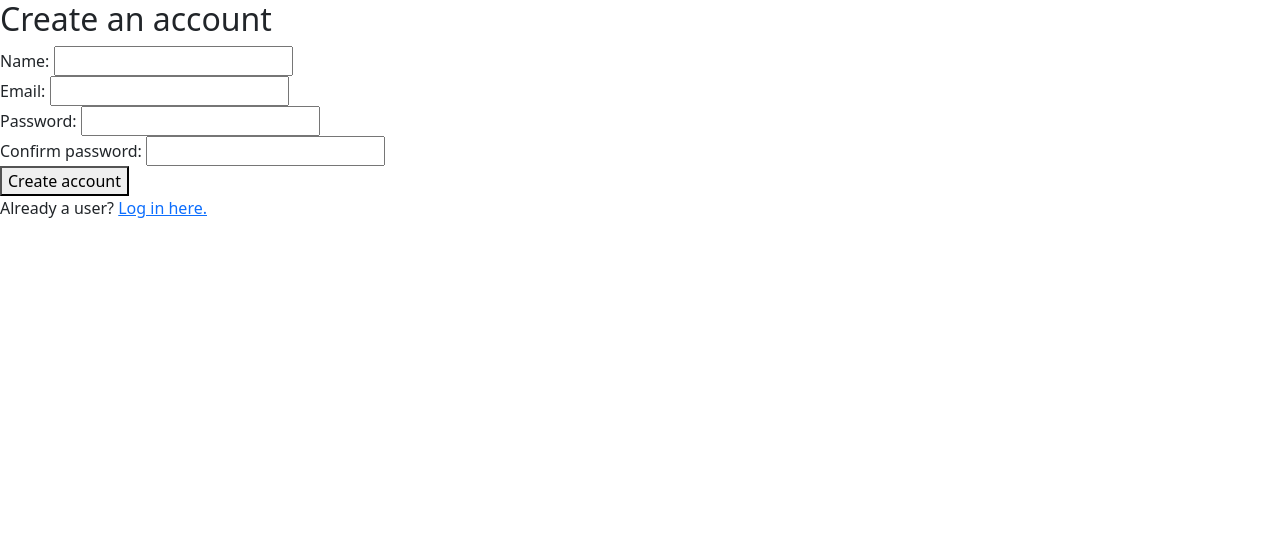
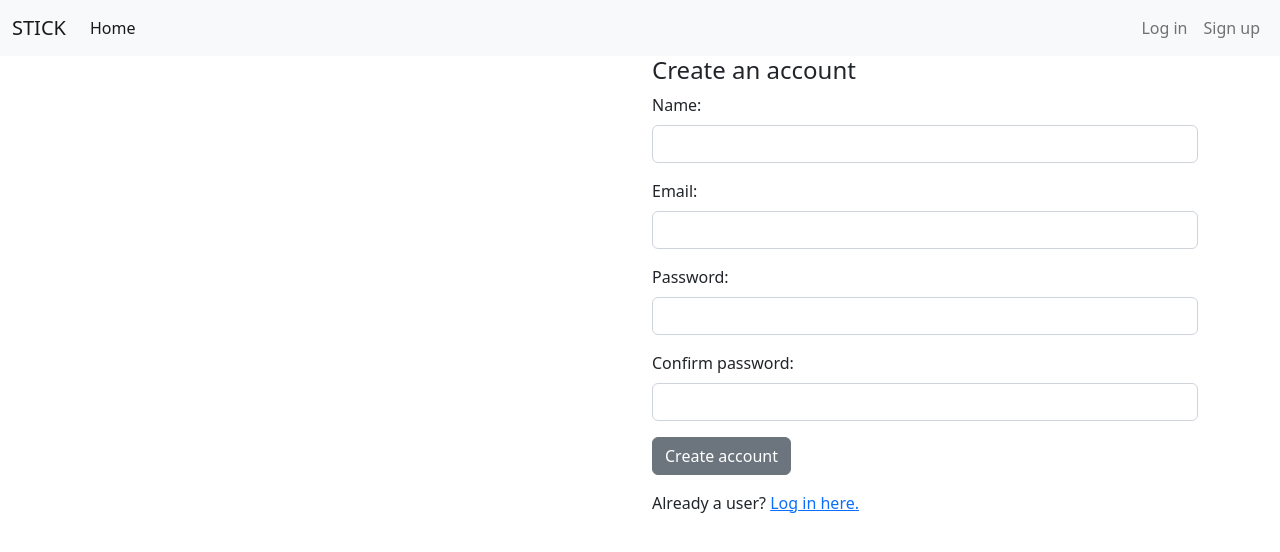
Before and after one commit to chansya/Capstone_project, a Flask app: page /signup in a window 1280 px wide. Shown: the top 552 px of the page. Run offline with Flask 2, Linux system fonts and the light colour scheme.

Commit message:
Add navbar to index, login & signup.html

```diff
--- a/templates/progress.html
+++ b/templates/progress.html
@@ -12,10 +12,8 @@
 {% block body %}
 <nav class="navbar navbar-expand-lg bg-light">
     <div class="container-fluid">
-      <a class="navbar-brand" href="#">APP NAME</a>
-      <!-- <button class="navbar-toggler" type="button" data-bs-toggle="collapse" data-bs-target="#navbarSupportedContent" aria-controls="navbarSupportedContent" aria-expanded="false" aria-label="Toggle navigation">
-        <span class="navbar-toggler-icon"></span>
-      </button> -->
+      <a class="navbar-brand" href="/progress">STICK</a>
+
       <div class="collapse navbar-collapse" id="navbarSupportedContent">
         <ul class="navbar-nav me-auto mb-2 mb-lg-0 offset-10">
           <li class="nav-item dropdown">
--- a/templates/signup.html
+++ b/templates/signup.html
@@ -2,36 +2,67 @@
 {% block title %}Sign up{% endblock %}
 
 {% block body %}
-<h2>Create an account</h2>
+
+
+
+<nav class="navbar navbar-expand-lg navbar-light bg-light">
+    <div class="container-fluid">
+        <a href="#" class="navbar-brand">STICK</a>
+        <button type="button" class="navbar-toggler" data-bs-toggle="collapse" data-bs-target="#navbarCollapse">
+            <span class="navbar-toggler-icon"></span>
+        </button>
+        <div class="collapse navbar-collapse" id="navbarCollapse">
+            <div class="navbar-nav">
+                <a href="/" class="nav-item nav-link active">Home</a>
+            </div>
+            <div class="navbar-nav ms-auto">
+                <a href="/login" class="nav-item nav-link">Log in</a>
+                <a href="/signup" class="nav-item nav-link">Sign up</a>
+
+            </div>
+        </div>
+    </div>
+</nav>
+
+
+<div class="container">
+    <div class="row">
+        <div class="col-6 offset-6">
+            <h4>Create an account</h4>
             <form action="/create_account" method="POST">
-    <div>
-        <label for="name">Name:</label>
-        <input type="text" name="name" id="name" required>
+                <div class="mb-3">
+                    <label for="name" class="form-label">Name:</label>
+                    <input type="text" name="name" id="name" class="form-control" required>
                 </div>
 
-    <div>
-        <label for="email">Email:</label>
-        <input type="email" name="email" id="email" required>
+                <div class="mb-3">
+                    <label for="email" class="form-label">Email:</label>
+                    <input type="email" name="email" id="email" class="form-control" required>
                 </div>
 
-    <div>
-        <label for="pw">Password:</label>
-        <input type="password" name="password" id="pw" minlength="7" maxlength="15" required onChange="checkPassword()">
+                <div class="mb-3">
+                    <label for="pw" class="form-label">Password:</label>
+                    <input type="password" name="password" id="pw" minlength="7" maxlength="15" class="form-control" required onChange="checkPassword()">
                 </div>
 
-    <div>
-        <label for="confirm_pw">Confirm password:</label>
-        <input type="password" name="confirm_pw" id="confirm_pw" minlength="7" maxlength="15" required onChange="checkPassword()">
+                <div class="mb-3">
+                    <label for="confirm_pw" class="form-label">Confirm password:</label>
+                    <input type="password" name="confirm_pw" id="confirm_pw" minlength="7" maxlength="15" class="form-control" required onChange="checkPassword()">
                 </div>
 
-    <div>
-        <button type="submit">Create account</button>
+                <div class="mb-3">
+                    <button type="submit" class="btn btn-secondary">Create account</button>
                 </div>
 
             </form>
             <div>
                 <p>Already a user? <a href="/login">Log in here.</a></p>
             </div>
+        </div>
+
+    </div>
+</div>
+
 {% endblock %}
 
 {% block after_body %}
```
Also changed, not shown: templates/index.html (+23 -9 lines), templates/login.html (+44 -10 lines). Lines whose indentation alone changed are shown as unchanged.
